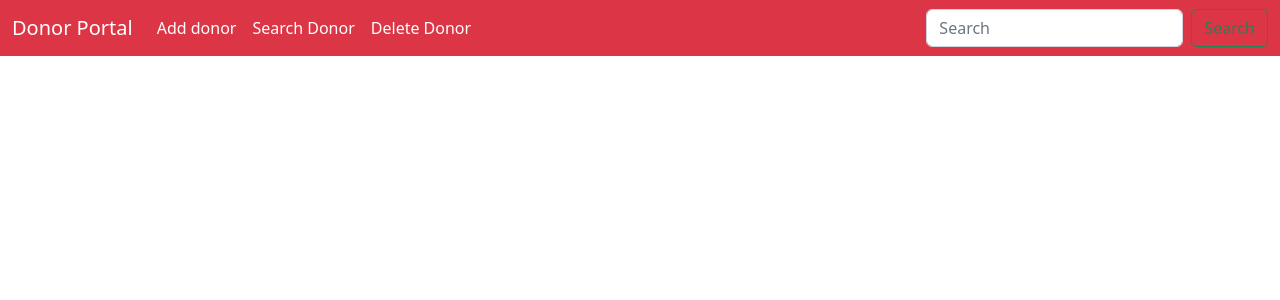
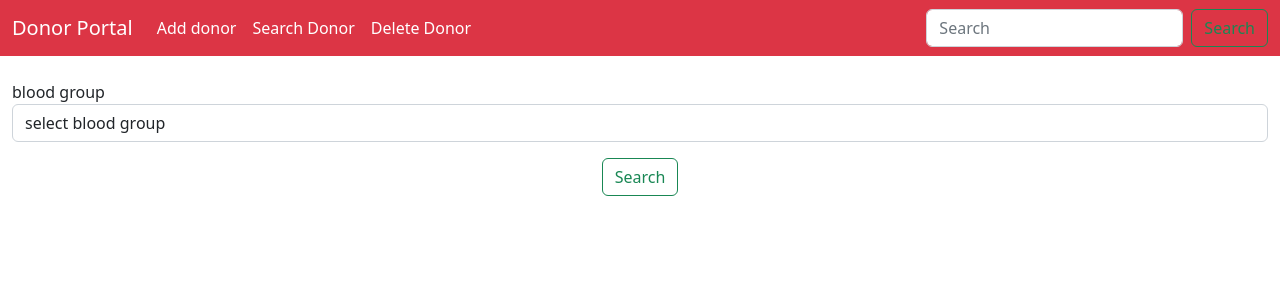
Before and after one commit to nevin0890/blood-donor, an Angular app: page /searchdonor in a window 1280 px wide. Before the commit this address led to /. Shown: the top 300 px of the page. Built offline with nearby package versions, Linux system fonts and the light colour scheme.

Commit message:
search created

```diff
--- a/src/app/app.module.ts
+++ b/src/app/app.module.ts
@@ -6,16 +6,20 @@ import { AppComponent } from './app.component';
 import { AdddonorComponent } from './adddonor/adddonor.component';
 import { RouterModule, Routes } from '@angular/router';
 import { NavbarComponent } from './navbar/navbar.component';
+import { SearchdonorComponent } from './searchdonor/searchdonor.component';
 
 const appRoutes: Routes = [
   { path: '', component: AdddonorComponent },
+  { path: 'searchdonor', component: SearchdonorComponent },
+
 ]
 
 @NgModule({
   declarations: [
     AppComponent,
     AdddonorComponent,
-    NavbarComponent
+    NavbarComponent,
+    SearchdonorComponent
   ],
   imports: [
     BrowserModule,
--- /dev/null
+++ b/src/app/searchdonor/searchdonor.component.html
@@ -0,0 +1,22 @@
+<div class="container-fluid">
+    <div class="row g-3">
+        <div class="col-col-12 col-sm-12 col-md-12 col-lg-12 col-xl-12 col-xxl-12">
+           blood group
+           <select name="" id="" class="form-control">
+                <option value="">select blood group</option>
+                <option value="">A+</option>
+                <option value="">A-</option>
+                <option value="">B+</option>
+                <option value="">B-</option>
+                <option value="">AB+</option>
+                <option value="">AB-</option>
+            </select>
+
+        </div>
+        <div class="col-col-12 col-sm-12 col-md-12 col-lg-12 col-xl-12 col-xxl-12">
+            <div class="d-flex align-items-center justify-content-center">
+                <button class="btn btn-outline-success">Search</button>
+            </div>
+        </div>
+    </div>
+</div>
--- /dev/null
+++ b/src/app/searchdonor/searchdonor.component.ts
@@ -0,0 +1,15 @@
+import { Component, OnInit } from '@angular/core';
+
+@Component({
+  selector: 'app-searchdonor',
+  templateUrl: './searchdonor.component.html',
+  styleUrls: ['./searchdonor.component.css']
+})
+export class SearchdonorComponent implements OnInit {
+
+  constructor() { }
+
+  ngOnInit(): void {
+  }
+
+}
```
Also changed, not shown: src/app/searchdonor/searchdonor.component.css (added).
